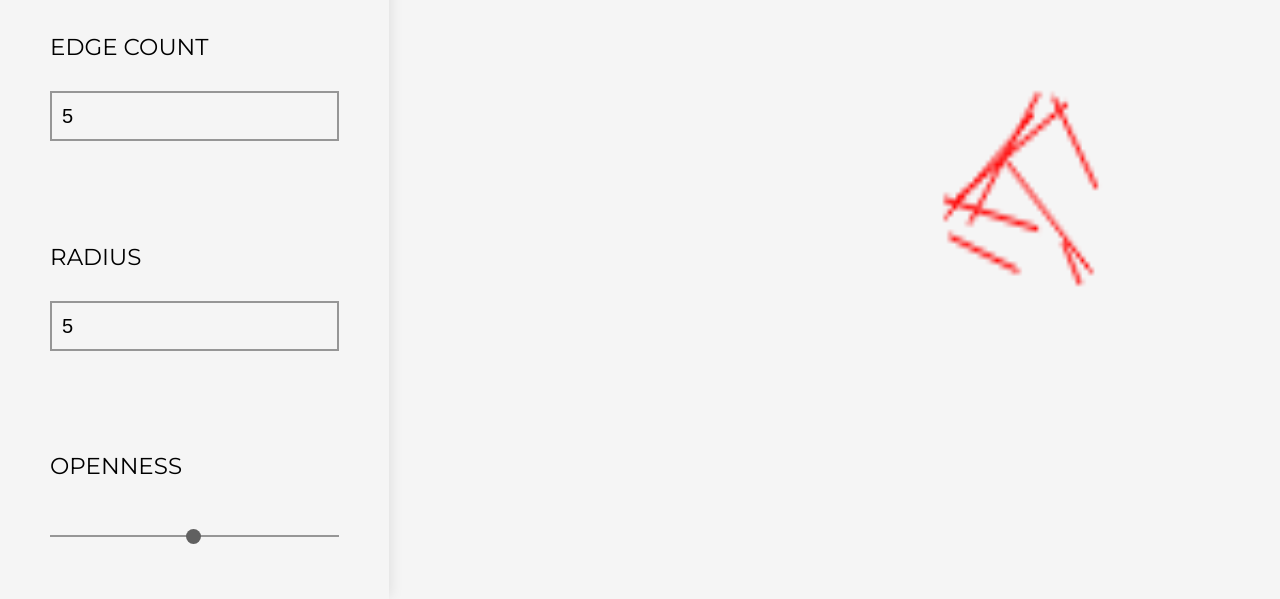
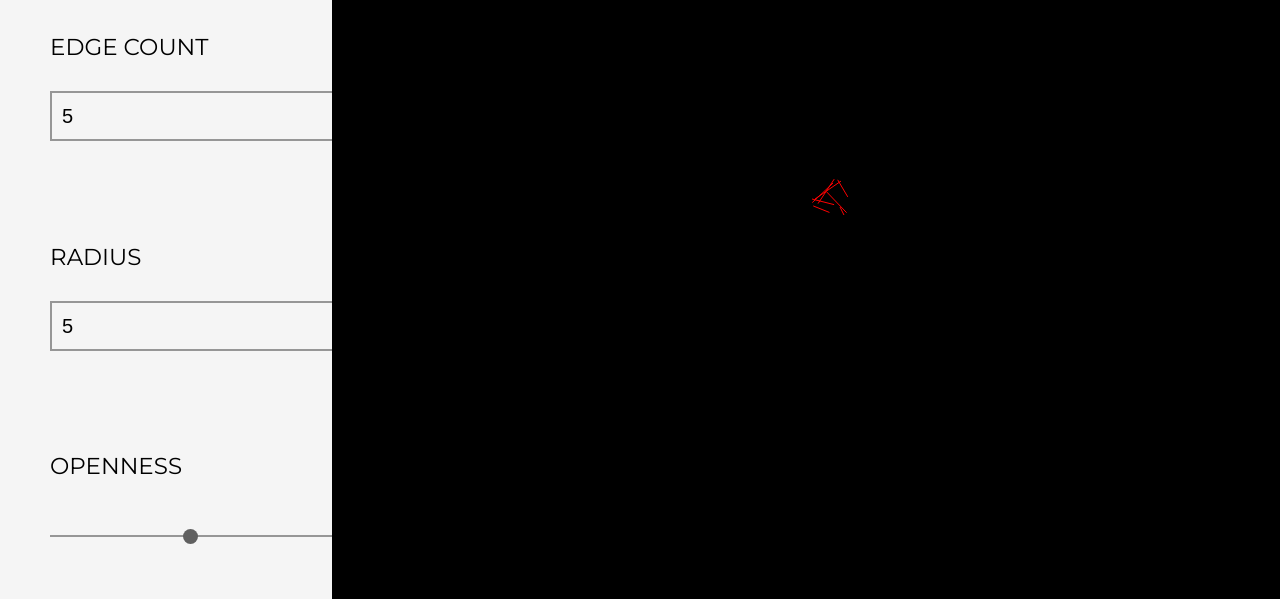
Before and after one commit to baransrc/Hoberman-Circle-Renderer, a plain HTML site: page index.html in a window 1280 px wide. Shown: the part 201-800 px from the top of the page. Drawn offline with Linux system fonts and the light colour scheme.

Commit message:
Changes in canvas.

```diff
--- a/index.html
+++ b/index.html
@@ -35,7 +35,9 @@
             </div>
         </div>
 
-        <canvas class="container__canvas"></canvas>
+        <div class="container__canvas-container">
+            <canvas class="container__canvas" width='1000px' height='1000px'></canvas>
+        </div>
     </div>
     <script src="script.js"></script>
     <script src="hobermanCLasses.js"></script>
--- a/style.scss
+++ b/style.scss
@@ -31,7 +31,7 @@ body {
   background: #f5f5f5;
 
   &__settings {
-    width: 40%;
+    width: 30%;
     height: 100%;
     display: flex;
     flex-flow: column;
@@ -103,9 +103,16 @@ body {
     }
   }
 
-  &__canvas {
+  &__canvas-container {
     display: flex;
-    width: 100%;
+    width: 70%;
+    align-items: center;
+    justify-content: center;
+    background: #606060;
+  }
+
+  &__canvas{
+    background: #000000;
   }
 }
 
```
Also changed, not shown: style.css, 1 other file.
